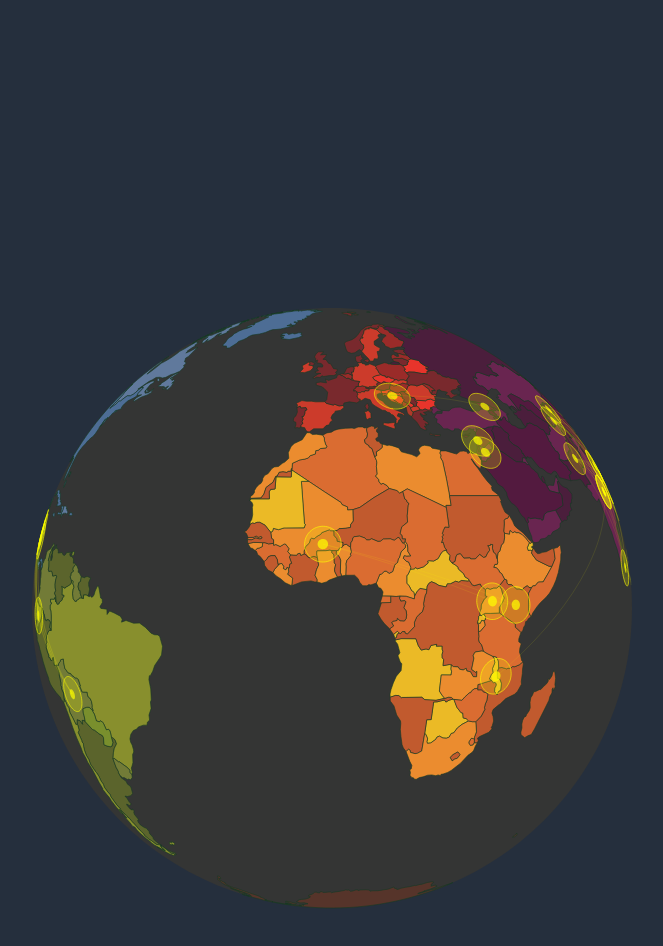
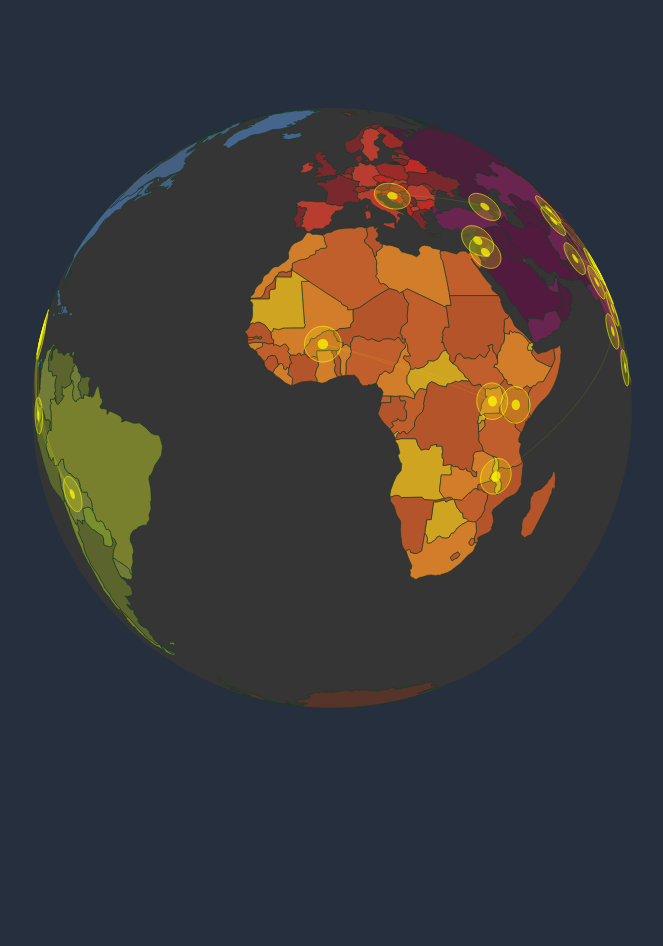
Before and after one commit to acconway/GFW, a plain HTML site: page index.html in a window 1280 px wide. Shown: the whole page, without its empty margins (308-971 px from the left). After the commit the page ends 816 px from the top, so only its background shows below. Drawn offline with Linux system fonts and the light colour scheme.

Commit message:
separated overlapping points, adjusted some colors. Drawing connections to group under points.

```diff
--- a/index.html
+++ b/index.html
@@ -1,8 +1,6 @@
 <!DOCTYPE html>
 <meta charset="utf-8">
 <style>
-
-@font-face { font-family: Gothic; src: url('trade-gothic-no-18-condensed.ttf'); }
 
 body {
 	background-color: #252f3d;
@@ -25,16 +23,16 @@ svg {
 	<script>
 
 	var width = 1200,
-	height = 1200;
+	height = 800;
 
 	var continentColors = {
-		Africa:["#C15A2E","#DA6C31","#EB8C2F","#EBBA26"],
+		Africa:["#B3542B","#C05F2B","#D17D2A","#CFA421"],
 		Antarctica:["#56342A"],
 		Asia:["#4B1E3C","#531A3F","#692550","#5E2550"],
-		Europe:["#CC3B2B","#79292D","#9A2B29","#E7342B","#B13929"],
-		"North America":["#4D6D95","#60799C","#4A6486","#38557A"],
+		Europe:["#B83D30","#79292D","#9A2B29","#BF2B24","#BF261B"],
+		"North America":["#46658C","#465F80","#4A6486","#38557A"],
 		Oceania:["#56342A","#3C2820"],
-		"South America":["#888F2D","#727B37","#5B642C","#798F2D"],
+		"South America":["#79802D","#727B37","#5B642C","#798F2D"],
 		"Seven seas (open ocean)":["#56342A"]
 	};
 
@@ -52,6 +50,7 @@ svg {
 
 	var svg = d3.select("body").append("svg").attr("width", width).attr("height", height).attr("fill","#343534").on("click",function(){
 		if(zoomed){
+
 			zoomed = null;
 			d3.selectAll(".point.radius."+selectedStory.replace(/ /g,"")).transition().attr({
 					//"stroke-opacity":.6,
@@ -91,7 +90,10 @@ svg {
 		}
 	});
 
-	var g = svg.append("g");
+	var countryLayer = svg.append("g");
+	var connectionLayer = svg.append("g");
+	var pointLayer = svg.append("g");
+
 	var baseScale = 300;
 	var zoomedScale = 800;
 
@@ -140,8 +142,7 @@ svg {
         .call(zoom.projection(projection).event);
     };
 
-
-    g.append("path")
+    countryLayer.append("path")
     .datum({type: "Sphere"})
     .attr("class", "sphere")
     .attr("d", path).attr("fill","#343534");
@@ -189,7 +190,7 @@ svg {
 	});
 
 
-	g.selectAll("country")
+	countryLayer.selectAll("country")
 	.data(countries)
 	.enter().append("path")
 	.attr("class", function(d) { return "globe country " + d.properties["name_long"].replace(/ /g,"")+" continent "+d.properties.continent.replace(/ /g,""); })
@@ -206,6 +207,16 @@ svg {
 	*/
 	var counter = 0;
 
+	var centerTuning = {
+		"Sparking Change":{},
+		"Reinventing Equality":{},
+		"Wired to Defend":{},
+		"Electrifying Action":{},
+		"Safe World For Girls":{"India":{x:-4,y:-8}},
+		"Fully Charged FLOW":{"India":{x:-3,y:2},"Nepal":{x:-0.8,y:0.5},"Philippines":{x:-0.5,y:2},"Indonesia":{x:-10,y:2}},
+		"Shutting Down Trafficking":{"India":{x:3,y:-3.5},"Nepal":{x:1.8,y:-0.6},"Philippines":{x:2,y:-3.8},"Indonesia":{x:0,y:0}}
+	};
+
 	_.each(stories,function(countries,story){
 		storyData[story]={points:[],connections:[],color:color(counter++)};
 		_.each(countries,function(country){
@@ -213,41 +224,53 @@ svg {
 			if(countryPath.empty()){
 				console.log(country);
 			}else{
+
 				var centroid = d3.geo.centroid(countryPath.data()[0]);
+
+				centroid[0] += centerTuning[story][country] ? centerTuning[story][country].x : 0;
+				centroid[1] += centerTuning[story][country] ? centerTuning[story][country].y : 0;
+
 				storyData[story].points.push(centroid);
-				centers[country.replace(/ /g,"")+"center"] = circle.origin(centroid).angle(1)();
-				centers[country.replace(/ /g,"")+"radius"] = circle.origin(centroid).angle(3.5)();
 
+				var id = (story+country).replace(/ /g,"");
 
-				g.append("path").data([country.replace(/ /g,"")+"center"]).attr("class","point center "+story.replace(/ /g,"")).attr("d", path(circle.origin(centroid).angle(1)())).attr(
+				var centerID = id+"center";
+				var radiusID = id+"radius";
+
+				var centerCircle = circle.origin(centroid).angle(1)();
+				var radiusCircle = circle.origin(centroid).angle(3.5)();
+
+				console.log(centerID);
+
+				centers[centerID] = centerCircle;
+				centers[radiusID] = radiusCircle;
+
+				pointLayer.append("path").data([centerID]).attr("class","point center "+story.replace(/ /g,"")).attr("d", path(centerCircle)).attr(
 				{
-					angle:1,
-					"country":country.replace(/ /g,""),
-					centroid:JSON.stringify(centroid),
 					fill:   "#ffff00" ,
 					opacity:0.7,
 				});
 
-				g.append("path").data([country.replace(/ /g,"")+"radius"]).attr("class","point radius "+story.replace(/ /g,"")).attr("d", path(circle.origin(centroid).angle(3.5)())).attr(
+				pointLayer.append("path").data([radiusID]).attr("class","point radius "+story.replace(/ /g,"")).attr("d", path(radiusCircle)).attr(
 				{
-					angle:3.5,
-					"country":country.replace(/ /g,""),
-					centroid:JSON.stringify(centroid),
 					fill: "#ffff00" ,
 					stroke:  "#ffff00" ,
 					"stroke-opacity":0.6,
-					"fill-opacity": 0.2,
-				//	"filter": "url(#pointblur)",
+					"fill-opacity": 0.2
 			}).on("mouseover",function(){
+				d3.selectAll(".point.center."+story.replace(/ /g,"")).transition().attr({
+					opacity:1,
+				}).duration(0);
 				d3.selectAll(".point.radius."+story.replace(/ /g,"")).transition().attr({
 						//"stroke-opacity":0.6,
 						"fill-opacity": 0.3,
-						"stroke-width": "2px",
+						"stroke-width": "1.5px",
 					}).duration(0);
 				d3.selectAll(".route."+story.replace(/ /g,"")).transition().attr({
-					"stroke-width": "0.8px",
+					"stroke-width": "1px",
 					opacity:1,
 				}).duration(0);
+
 			}).on("mouseleave",function(){
 				if(selectedStory == story){
 					return;
@@ -255,7 +278,7 @@ svg {
 				d3.selectAll(".point.radius."+story.replace(/ /g,"")).transition().attr({
 					//"stroke-opacity":.6,
 					"fill-opacity": 0.2,
-					"stroke-width": "1px",
+					"stroke-width": "1px"
 				}).duration(150);
 				d3.selectAll(".route."+story.replace(/ /g,"")).transition().attr({
 					"stroke-width": "0.2px",
@@ -316,31 +339,23 @@ svg {
 				var lookupID = name+(connectionCounter++);
 				lines[lookupID] = line;
 
-				g.append("path").data([lookupID]).attr("class","route "+name.replace(/ /g,"")).attr("d", path(line)).attr(
+				connectionLayer.append("path").data([lookupID]).attr("class","route "+name.replace(/ /g,"")).attr("d", path(line)).attr(
 				{
-					//display:"none",
-					lookupID:lookupID,
-					"line":line,
 					fill: "none",
 					stroke:  "#ffff00" ,
 					"stroke-width": "0.2px",
-					opacity:0.5,
-					//"filter": "url(#lineblur)",
-
-				}).on("mouseover",function(){
-
-				}).on("mouseleave",function(){
+					opacity:0.5
 				});
 			}
 		});
 		connections.push(temp);
 	});
 
-	g.append("text").attr({
+	svg.append("text").attr({
 		class:"label",
 		fill:"white",
-		"font-family": "Gothic",
-		"font-size":"32pt",
+		"font-family": "Arial",
+		"font-size":"20pt",
 		"text-anchor":"end",
 		opacity:0
 	});
@@ -415,6 +430,7 @@ Label
 			return path(lines[d]);
 		});
 		d3.selectAll(".point").attr("d", function(d){
+		console.log(d);
 			return path(centers[d]);
 		});
 	};
```
Lines whose indentation alone changed are shown as unchanged.
